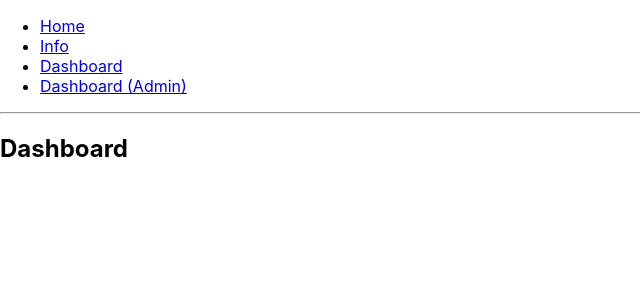
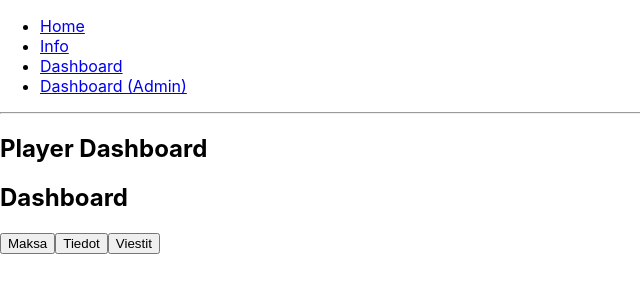
Before and after one commit to Zerahar/Totentanz, a React (Create React App) app in the folder frontend/: page /playerDashboard in a window 1280 px wide. Shown: the top 300 px of the page, without its empty margins (0-640 px from the left). Built offline with nearby package versions, Linux system fonts and the light colour scheme.

Commit message:
Tabs to player dashboard

```diff
--- a/frontend/src/Home.js
+++ b/frontend/src/Home.js
@@ -1,8 +1,22 @@
+function NewsFeed() {
+    return (
+        <div>
+            <h2>Update 11/11/2021</h2>
+            <p>Lorem ipsum dolor sit amet, consectetur adipiscing elit, sed do eiusmod tempor incididunt ut labore et dolore magna aliqua. Ut enim ad minim veniam, quis nostrud exercitation ullamco laboris nisi ut aliquip ex ea commodo consequat. Duis aute irure dolor in.</p>
+        </div>
+    );
+}
+
 function Home() {
     return (
-      <div>
-        <h2>Home</h2>
-      </div>
+        <div>
+            <h2>Home</h2>
+            <p>Lorem ipsum dolor sit amet, consectetur adipiscing elit, sed do eiusmod tempor incididunt ut labore et dolore magna aliqua. Ut enim ad minim veniam, quis nostrud exercitation ullamco laboris nisi ut aliquip ex ea commodo consequat. Duis aute irure dolor in reprehenderit in voluptate velit esse cillum dolore eu fugiat nulla pariatur. Excepteur sint occaecat cupidatat non proident, sunt in culpa qui officia deserunt mollit anim id est laborum.</p>
+            <div>
+                <NewsFeed />
+                <NewsFeed />
+            </div>
+        </div>
     );
-    }
-    export default Home
+}
+export default Home
--- a/frontend/src/PlayerDashboard.js
+++ b/frontend/src/PlayerDashboard.js
@@ -1,9 +1,71 @@
+import { Component } from "react";
+function Info() {
+    return (
+        <div>
+            <h2>Info</h2>
+        </div>
+    );
+}
+
+function Pay() {
+    return (
+        <div>
+            <h2>Pay</h2>
+        </div>
+    );
+}
+
+function Message() {
+    return (
+        <div>
+            <h2>Message</h2>
+        </div>
+    );
+}
+
+class Tabs extends Component {
+    constructor(props) {
+        super(props);
+        this.state = {
+            mode: null
+        }
+    }
+    render() {
+        let backbutton, otherButtons
+        if (this.state.mode != null)
+            backbutton = <button onClick={() => { this.setState({ mode: null }) }}>Back</button>
+        else
+            otherButtons = <div><button onClick={() => { this.setState({ mode: "pay" }) }}>Maksa</button>
+                <button onClick={() => { this.setState({ mode: "info" }) }}>Tiedot</button>
+                <button onClick={() => { this.setState({ mode: "message" }) }}>Viestit</button></div>;
+        let tab
+        switch (this.state.mode) {
+            case "pay": tab = <Pay />; break;
+            case "info": tab = <Info />; break;
+            case "message": tab = <Message />; break;
+            default: tab = null
+        }
+        return (
+            <div>
+                <h2>Dashboard</h2>
+                <div>
+                    {otherButtons}
+                    {backbutton}
+                    {tab}
+                </div>
+            </div>
+        );
+    }
+}
+
 function PlayerDashboard() {
     return (
-      <div>
-        <h2>Dashboard</h2>
-      </div>
-    );
-    }
+        <div>
+            <h2>Player Dashboard</h2>
+            <Tabs />
+        </div>
+    )
 
-    export default PlayerDashboard
+}
+
+export default PlayerDashboard
```
